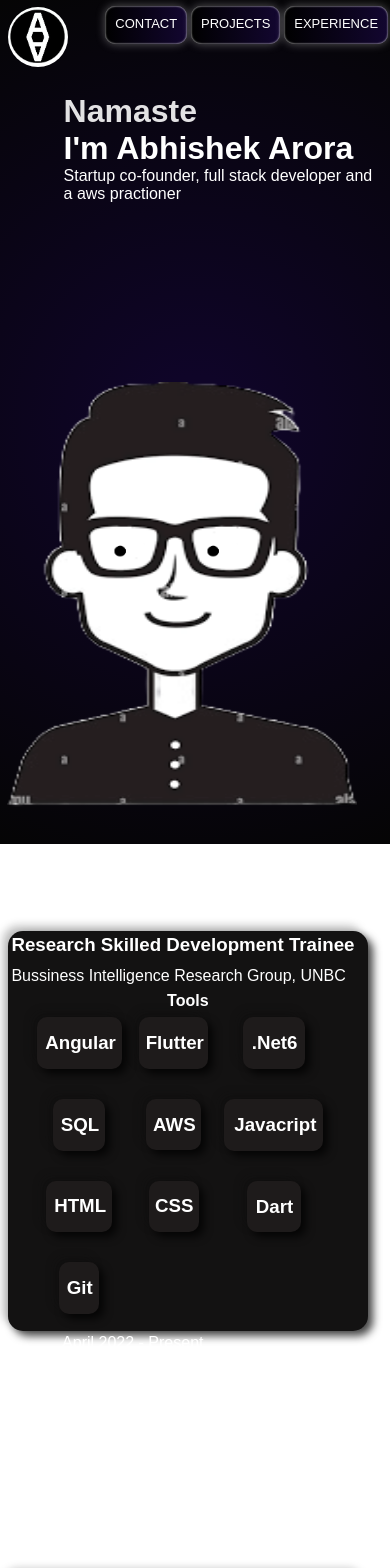
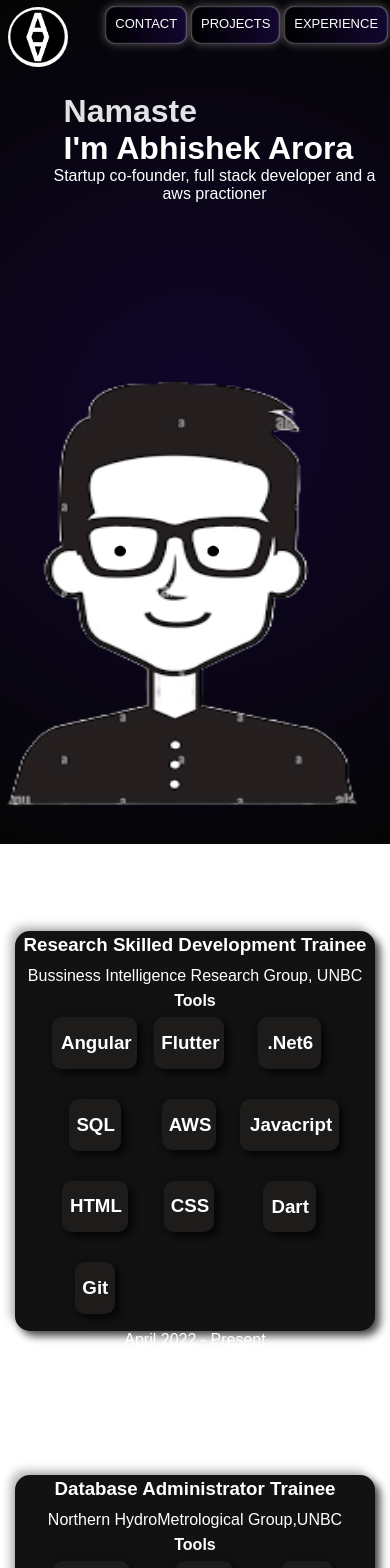
Before and after one commit to AbhiArora1998/Portfolio, a React (Create React App) app: page / in a window 390 px wide. Shown: the top 1568 px of the page. Built offline with nearby package versions, Linux system fonts and the light colour scheme.

Commit message:
experienceTest

```diff
--- a/src/App.css
+++ b/src/App.css
@@ -847,11 +847,30 @@ greetingsTitle reduce the size of text
     }
   }
 
+  .cardContainerExperience{
+    display: flex;
+    justify-content: center;
+  }
+
   .experienceContiner1, .experienceContiner2{
     display: block;
-
+    text-align: center;
   }
   .experienceInfoContainer{
     width: 100%;
   }
+
+  .exprienceToolsContainer{
+    display: inline-grid;
+    gap: 30px;
+    grid-template-columns: auto auto auto;
+    text-align: center;
+    justify-items: center;
+
+  }
+  .aboutStartupInfo,.experienceAboutInfoPadding,.aboutStartupInfo{
+    padding: 0 !important;
+    margin: 0 !important;
+    text-align: center !important;
+  }
 }
```
